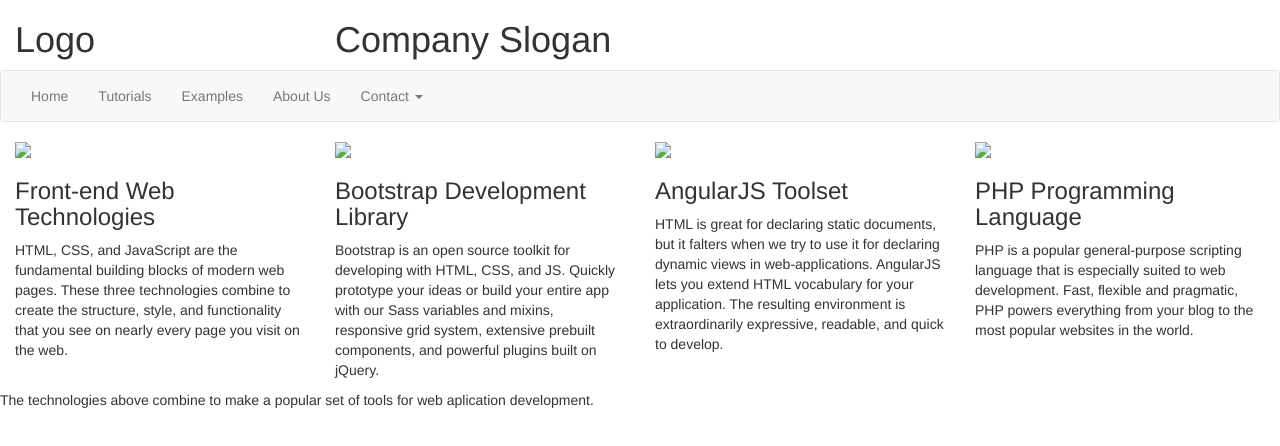
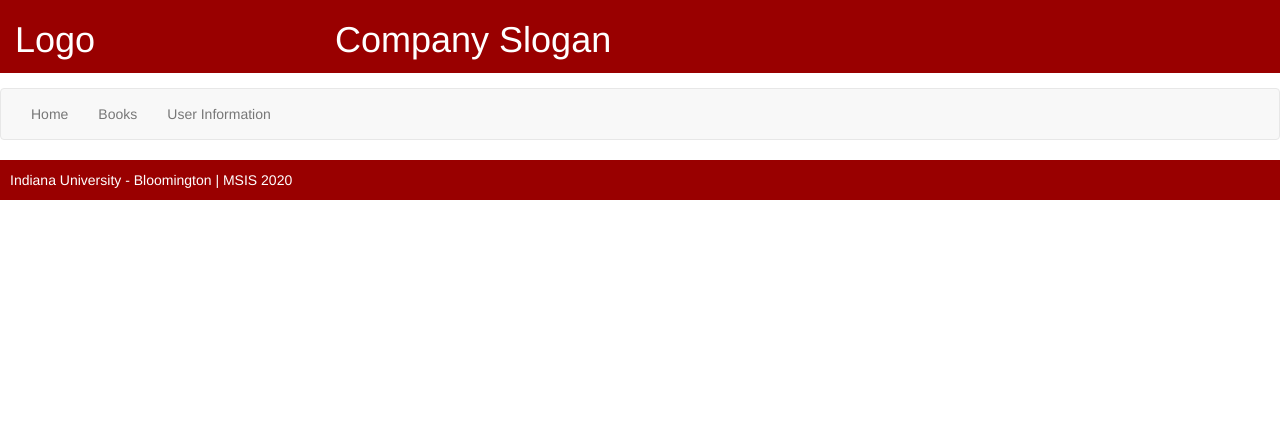
Before and after one commit to iu-msis/1-html-review-JesusSantillanMinila, a plain HTML site: page public/index.html in a window 1280 px wide. Drawn offline with nearby package versions, Linux system fonts and the light colour scheme.

Commit message:
Update index.html

```diff
--- a/public/index.html
+++ b/public/index.html
@@ -1,7 +1,7 @@
 <!doctype html>
 <html>
 <head>
-    <title>Index</title>
+    <title>Home</title>
 
 
 <link rel="stylesheet" href="https://maxcdn.bootstrapcdn.com/bootstrap/3.3.7/css/bootstrap.min.css">
@@ -9,6 +9,8 @@
 <script src="https://code.jquery.com/jquery-3.2.1.js"></script>
 
 <script src="https://maxcdn.bootstrapcdn.com/bootstrap/3.3.7/js/bootstrap.min.js"></script>
+
+<link rel="stylesheet" href="css/styles.css">
 
 
 
@@ -35,56 +37,16 @@
             <div class = 'collapse navbar-collapse' id='mymenu'>
             <ul class = "nav navbar-nav">
             <li><a href="index.html">Home</a></li>
-            <li><a href="tutorials.html">Tutorials</a></li>
-            <li><a href="examples.html">Examples</a></li>
-            <li><a href="about_us.html">About Us</a></li>
-            <li class = "dropdown">
-                <a href="contact.html" class = "dropwdown-toggle"
-                   data-toggle="dropdown">Contact <span class = "caret"></span></a>
-                <ul class="dropdown-menu">
-
-                <li> <a href="email.html">Email</a></li>
-                <li> <a href="phone.html">Phone List</a></li>
-                <li> <a href="chat.html">Live Chat</a></li>
+            <li><a href="books.html">Books</a></li>
+            <li><a href="userinfo.html">User Information</a></li>
 
 
-                </ul>
-
-
-            </li>
-
-
-            </ul>
     </div>
         </nav>
 
-        <main class= "row">
-
-            <div class = "col-lg-3 col-md-6 col-sm-12 col-xs-12" >
-                <img src="images/html-css-js-logo.png" class="img-responsive">
-                <h3>Front-end Web Technologies</h3>
-                <p>HTML, CSS, and JavaScript are the fundamental building blocks of modern web pages. These three technologies combine to create the structure, style, and functionality that you see on nearly every page you visit on the web. </p>
-            </div>
-            <div class = "col-lg-3 col-md-6 col-sm-4 col-xs-12">
-                <img src="images/bootstrap-logo.png" class="img-responsive">
-                <h3>Bootstrap Development Library</h3>
-                <p>Bootstrap is an open source toolkit for developing with HTML, CSS, and JS. Quickly prototype your ideas or build your entire app with our Sass variables and mixins, responsive grid system, extensive prebuilt components, and powerful plugins built on jQuery.</p>
-            </div>
-            <div class = "col-lg-3 col-md-6 col-sm-4 col-xs-12">
-                <img src="images/angularJS_logo.jpg" class="img-responsive">
-                <h3>AngularJS Toolset</h3>
-                <p>HTML is great for declaring static documents, but it falters when we try to use it for declaring dynamic views in web-applications. AngularJS lets you extend HTML vocabulary for your application. The resulting environment is extraordinarily expressive, readable, and quick to develop.</p>
-            </div>
-            <div class = "col-lg-3 col-md-6 col-sm-4 col-xs-12">
-                <img src="images/php-logo.png" class="img-responsive">
-                <h3>PHP Programming Language</h3>
-                <p>PHP is a popular general-purpose scripting language that is especially suited to web development. Fast, flexible and pragmatic, PHP powers everything from your blog to the most popular websites in the world.</p>
-            </div>
-
-        </main>
 
         <footer class= "row">
-            The technologies above combine to make a popular set of tools for web aplication development.
+            Indiana University - Bloomington | MSIS 2020
         </footer>
 
     </div>
```
